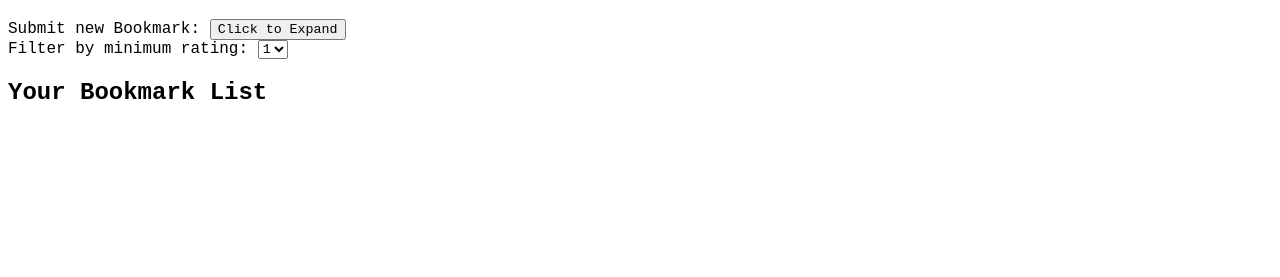
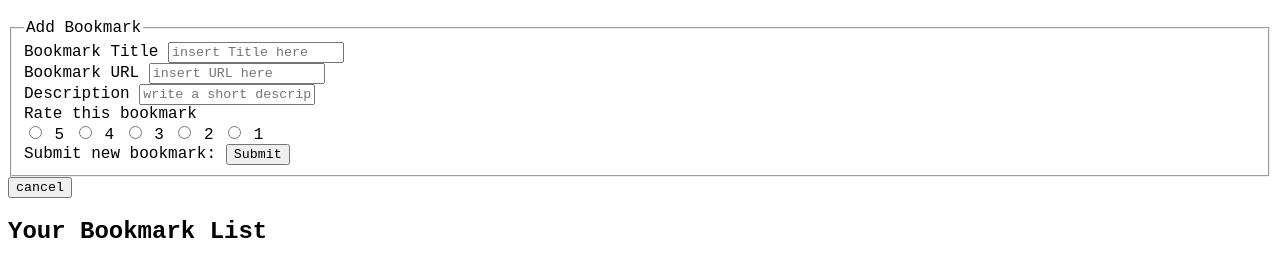
Before and after one commit to thinkful-ei27/Mikey-bookmarks-app, a plain HTML site: page index.html in a window 1280 px wide. Both pictures are taken after a click on the button "Click to Expand". Shown: the part 61-338 px from the top of the page. Drawn offline with nearby package versions, Linux system fonts and the light colour scheme; no server answers.

Commit message:
form is toggling! do not forget to add render() to the handle functions!!

```diff
--- a/scripts/bookmarkList.js
+++ b/scripts/bookmarkList.js
@@ -32,12 +32,12 @@ const bookmarkList = (function(){
            <button name="submit">Submit</button>
         </fieldset>
       </form>
-   <button class="cancel"name="cancel">cancel</button>
+   <button class="js-form-expansion"name="cancel">cancel</button>
 </section>`;
     }
     return `<section class="contracted-form">
     <label for="form-expansion">Submit new Bookmark:</label>
-    <button for="form-expansion">Click to Expand</button>
+    <button class="js-form-expansion">Click to Expand</button>
     <br>
     <label for="rating">Filter by minimum rating:</label>
     <select name="rating" id="rating-dropdown">
@@ -79,6 +79,12 @@ const bookmarkList = (function(){
   }
 
   function handleNewSubmitToggle(){
+    console.log('handleNewSubmitToggle ran');
+    $('#form-container').on('click', '.js-form-expansion',()=>{
+      console.log('form submit toggle clicked');
+      store.expandForm();
+      render();
+    });
 
   }
 
@@ -94,7 +100,7 @@ const bookmarkList = (function(){
 
 
   function bindEventListeners(){
-
+    handleNewSubmitToggle();
 
   }
 
--- a/scripts/index.js
+++ b/scripts/index.js
@@ -6,6 +6,6 @@ $(document).ready(function() {
 
   bookmarkList.bindEventListeners();
   bookmarkList.render();
-  api.getItems()
+  api.getItems();
 
 });
--- a/scripts/store.js
+++ b/scripts/store.js
@@ -6,8 +6,9 @@ const store = (function(){
   };
 
   const expandForm =function(){
-    //toggles expand form in store
-  }
+    this.newSubmitform =!this.newSubmitform;
+  };
+
   const findById = function(){
     // pass an id into the function, return the item from store.items
   };
```
Also changed, not shown: build.html (+5 -5 lines).
